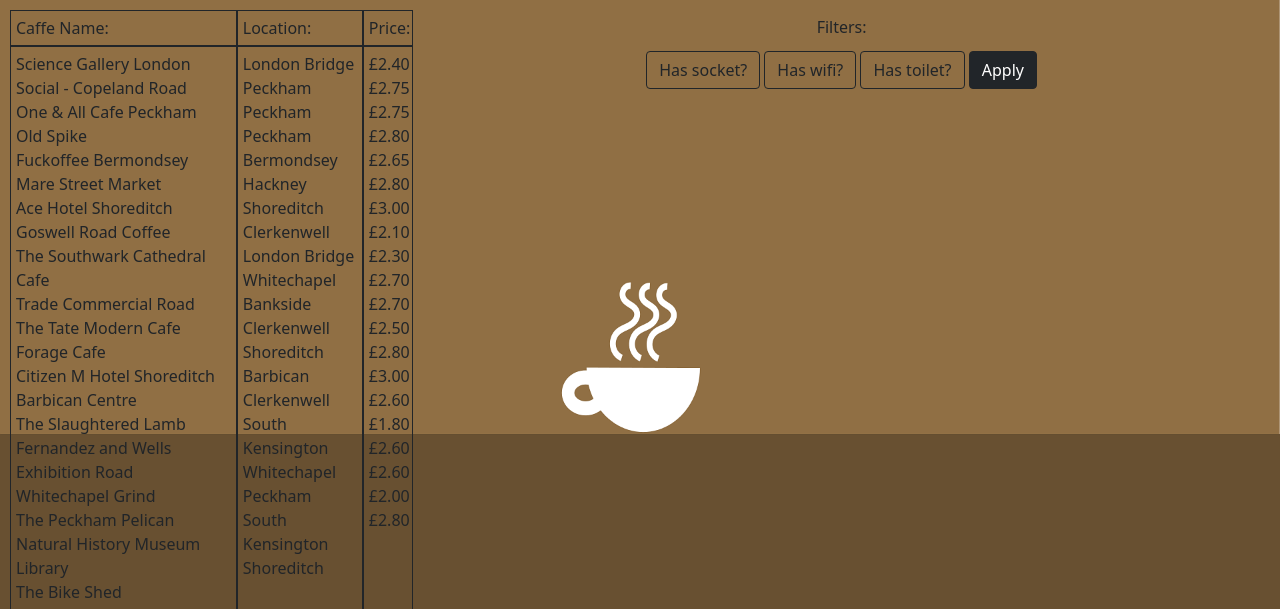
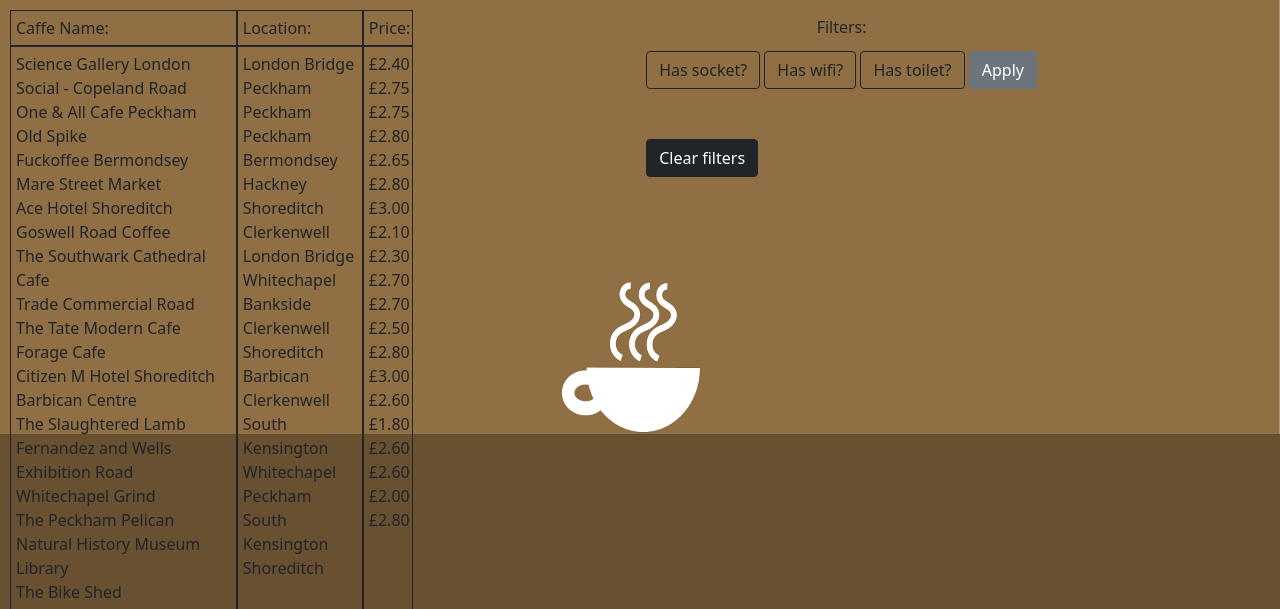
Before and after one commit to tomekg507/projects-from-udemy, a Flask app: page / in a window 1280 px wide. Shown: the top 609 px of the page. Run offline with Flask 3, Linux system fonts and the light colour scheme; some libraries are stand-ins or nearby versions.

Commit message:
Add '/add' and '/delete' options to add and delete items from database. Add button to clear filters

```diff
--- a/Day 88 - Cafe and Wifi Website/main.py
+++ b/Day 88 - Cafe and Wifi Website/main.py
@@ -6,7 +6,8 @@
 
 from flask_bootstrap import Bootstrap5, Bootstrap
 from flask_wtf import FlaskForm
-from wtforms import SubmitField, StringField, BooleanField
+from werkzeug.utils import redirect
+from wtforms import SubmitField, StringField, BooleanField, SelectField
 from wtforms.validators import DataRequired, URL
 
 SECRET_KEY = 'xdd'
@@ -14,12 +15,14 @@
 class AddCafe(FlaskForm):
     name = StringField('Cafe name', validators=[DataRequired()])
     map_url = StringField('Cafe Location of Google Maps (URL)', validators=[DataRequired(), URL()])
+    img_url = StringField('Cafe img (URL)', validators=[DataRequired(), URL()])
     location = StringField('Location', validators=[DataRequired()])
     seats = StringField('Number of seats', validators=[DataRequired()])
-    has_toilet = BooleanField('Has toilets?', validators=[DataRequired()])
-    has_wifi = BooleanField('Has wifi?', validators=[DataRequired()])
-    can_take_calls = BooleanField('Can take calls?', validators=[DataRequired()])
-    coffee_price = BooleanField('Caffe price', validators=[DataRequired()])
+    coffee_price = StringField('Caffe price', validators=[DataRequired()])
+    has_toilet = BooleanField('Has toilets?', default=False, false_values=('False', 'false', ''))
+    has_wifi = BooleanField('Has wifi?', default=False, false_values=('False', 'false', ''))
+    has_sockets = BooleanField('Has sockets?', default=False, false_values=('False', 'false', ''))
+    can_take_calls = BooleanField('Can take calls?', default=False, false_values=('False', 'false', ''))
     submit = SubmitField('Submit')
 app = Flask(__name__)
 
@@ -86,6 +89,27 @@
 @app.route('/add', methods=['POST', 'GET'])
 def add():
     form = AddCafe()
+    if request.method == 'POST':
+        new_cafe = Cafe(name=request.form.get('name'),
+                        map_url=request.form.get('map_url'),
+                        img_url=request.form.get('img_url'),
+                        location=request.form.get('location'),
+                        seats=request.form.get('seats'),
+                        has_toilet=bool(request.form.get('has_toilet')),
+                        has_wifi=bool(request.form.get('has_wifi')),
+                        has_sockets=bool(request.form.get('has_sockets')),
+                        can_take_calls=bool(request.form.get('can_take_calls')),
+                        coffee_price=request.form.get('coffee_price'))
+        db.session.add(new_cafe)
+        db.session.commit()
+        return redirect('/')
     return render_template('add.html', form=form)
 
+@app.route('/delete/<int:id>') #methods=['DELETE'] doesnt work...?
+def delete(id):
+    coffee_to_delete = db.get_or_404(Cafe, id)
+    if coffee_to_delete:
+        db.session.delete(coffee_to_delete)
+        db.session.commit()
+    return redirect('/')
 app.run(debug=True)
--- a/Day 88 - Cafe and Wifi Website/static/css/style.css
+++ b/Day 88 - Cafe and Wifi Website/static/css/style.css
@@ -20,7 +20,7 @@
     padding: 5px
 }
 
-.grim-item-center {
+.grid-item-center {
     padding: 5px;
     margin-left: auto;
     margin-right: auto
--- a/Day 88 - Cafe and Wifi Website/templates/index.html
+++ b/Day 88 - Cafe and Wifi Website/templates/index.html
@@ -12,7 +12,7 @@
     <div class="grid-item">
         Price:
     </div>
-    <div class="grim-item-center">
+    <div class="grid-item-center">
         Filters:
     </div>
 </div>
@@ -33,7 +33,7 @@
         {{ item.coffee_price }}<br>
         {% endfor %}
     </div>
-    <div class="grim-item-center">
+    <div class="grid-item-center">
         <form action="{{ url_for('home') }}" method="post">
             <input type="checkbox" id="has_socket" name="has_socket" class="btn-check" value='1'>
             <label for="has_socket" class="btn btn-outline-dark">Has socket?</label>
@@ -41,8 +41,12 @@
             <label for="has_wifi" class="btn btn-outline-dark">Has wifi?</label>
             <input type="checkbox" id="has_toilet" name="has_toilet" class="btn-check" value="1">
             <label for="has_toilet" class="btn btn-outline-dark">Has toilet?</label>
-            <button class="btn btn-dark" type="submit">Apply</button>
+            <button class="btn btn-secondary" type="submit">Apply</button>
         </form>
+        <form action="{{ url_for('home') }}" method="get" style="padding-top: 50px">
+            <button class="btn btn-dark" type="submit">Clear filters</button>
+        </form>
+
     </div>
 </div>
 
```
Also changed, not shown: Day 88 - Cafe and Wifi Website/instance/cafes.db.
